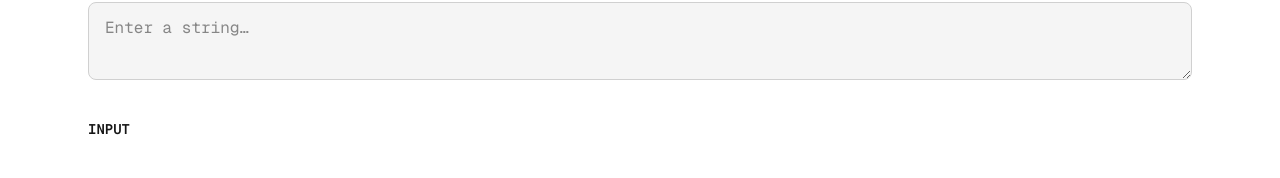
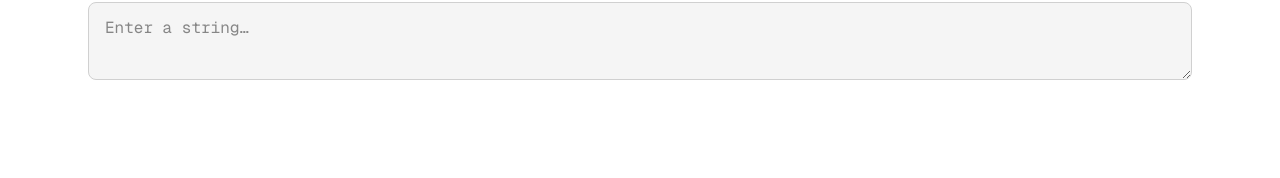
Before and after one commit to tomohisaota/unicode-viewer, a Next.js app: page / in a window 1280 px wide. Shown: the part 122-300 px from the top of the page. Built offline with nearby package versions, Linux system fonts and the light colour scheme.

Commit message:
Hide input section label when input is empty
Co-Authored-By: Claude Opus 4.6 (1M context) <noreply@anthropic.com>

```diff
--- a/src/app/components/UnicodeViewer.tsx
+++ b/src/app/components/UnicodeViewer.tsx
@@ -557,16 +557,20 @@ function StringSection({
     0
   );
 
+  const hideLabel = sectionKey === "input" && data.clusters.length === 0;
+
   return (
     <div>
       {/* Header */}
       <div className="flex flex-wrap items-center gap-x-3 gap-y-2 mb-3">
+        {!hideLabel && (
           <span
             className="text-sm font-semibold font-mono"
             style={{ color: "var(--gray-900)" }}
           >
             {label}
           </span>
+        )}
         {data.clusters.length > 0 && (
           <span
             className="inline-flex items-center rounded-full px-2.5 py-0.5 text-xs font-medium gap-2"
```
Lines whose indentation alone changed are shown as unchanged.
